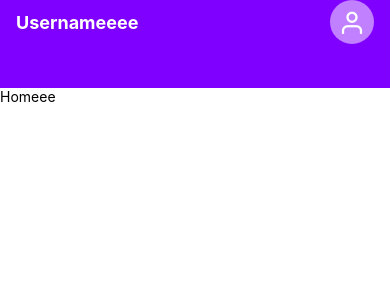
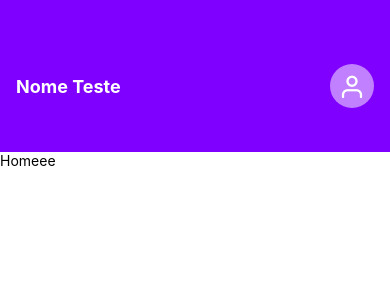
Before and after one commit to gmartins-dev/mobile-finances-app, a React Native app: screen / in a window 390 px wide. Shown: the top 300 px of the page. Built offline with nearby package versions, Linux system fonts and the light colour scheme.

Commit message:
statusbar fix

```diff
--- a/src/components/Header/index.jsx
+++ b/src/components/Header/index.jsx
@@ -4,11 +4,11 @@ import { StatusBar, StyleSheet, Text, TouchableOpacity, View } from 'react-nativ
 
 const statusBarHeight = StatusBar.currentHeight ? StatusBar.currentHeight + 22 : 64;
 
-export default function Header() {
+export default function Header({ username }) {
   return (
     <View style={styles.container}>
       <View style={styles.content}>
-        <Text style={styles.username}>Usernameeee</Text>
+        <Text style={styles.username}>{username}</Text>
         <TouchableOpacity activeOpacity={0.9} style={styles.buttonUser}>
           <Feather name="user" size={27} color="#FFF" />
         </TouchableOpacity>
@@ -20,7 +20,7 @@ export default function Header() {
 const styles = StyleSheet.create({
   container: {
     backgroundColor: '#8000FF',
-    PaddingTop: statusBarHeight,
+    paddingTop: statusBarHeight,
     flexDirection: 'row',
     paddingStart: 16,
     paddingEnd: 16,
@@ -32,7 +32,11 @@ const styles = StyleSheet.create({
     flexDirection: 'row',
     justifyContent: 'space-between',
   },
-  username: { fontSize: 18, color: '#FFF', fontWeight: 'bold' },
+  username: {
+    fontSize: 18,
+    color: '#FFF',
+    fontWeight: 'bold',
+  },
   buttonUser: {
     width: 44,
     height: 44,
--- a/src/pages/Home/index.jsx
+++ b/src/pages/Home/index.jsx
@@ -5,7 +5,7 @@ import Header from '../../components/Header';
 export default function Home() {
   return (
     <View style={styles.container}>
-      <Header />
+      <Header username="Nome Teste"/>
       <Text>Homeee</Text>
     </View>
   );
```
Also changed, not shown: 2 other files (tests, documents, lock files or other folders).
